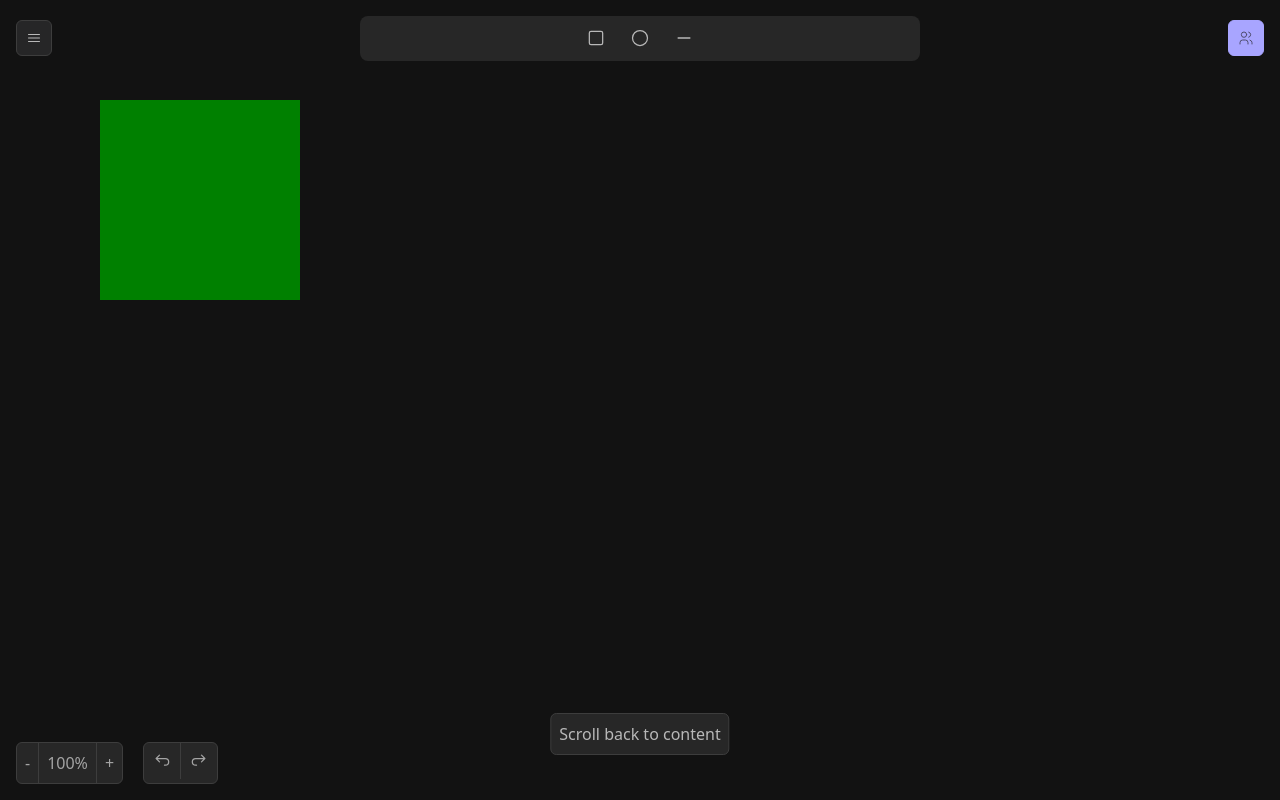
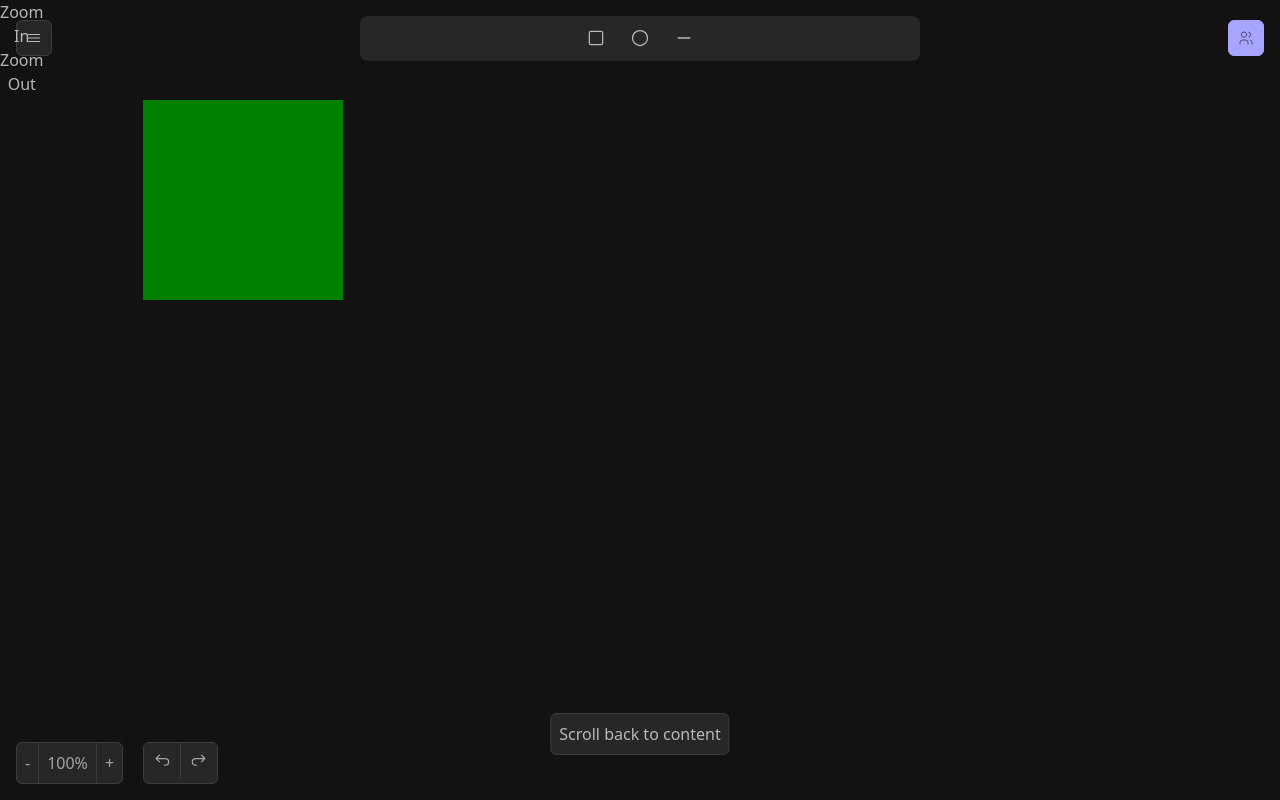
Before and after one commit to Lokeshkhati/loki-draw, a Next.js app: page / in a window 1280 px wide. Built offline with nearby package versions, Linux system fonts and the light colour scheme.

Commit message:
add zoom in - zoom out

```diff
--- a/src/components/Canvas.tsx
+++ b/src/components/Canvas.tsx
@@ -4,6 +4,10 @@ import { useLayoutEffect, useRef, useState } from "react";
 const Canvas = () => {
     const [elements, setElements] = useState([])
     const [isDrawing, setIsDrawing] = useState(false)
+    const [canvasSize, setCanvasSize] = useState({
+        width: window.innerWidth,
+        height: window.innerHeight
+    });
 
     const canvasRef = useRef(null)
     useLayoutEffect(() => {
@@ -18,13 +22,25 @@ const Canvas = () => {
     const handleMouseUp = () => { }
     const handleMouseMove = () => { }
 
+    const handleZoom = (factor: number) => {
+        setCanvasSize((prevSize) => ({
+            width: prevSize.width * factor,
+            height: prevSize.height * factor
+        }))
+    };
+
     return (
-        <canvas ref={canvasRef} id='canvas' width={window.innerWidth} height={window.innerHeight}
-            onMouseDown={handleMouseDown}
-            onMouseUp={handleMouseUp}
-            onMouseMove={handleMouseMove}
-        > Canvas</canvas>
-
+        <>
+            <div className="z-40">
+                <button onClick={() => handleZoom(1.2)}>Zoom In</button>
+                <button onClick={() => handleZoom(0.8)}>Zoom Out</button>
+            </div>
+            <canvas ref={canvasRef} id='canvas' width={canvasSize.width} height={canvasSize.height}
+                onMouseDown={handleMouseDown}
+                onMouseUp={handleMouseUp}
+                onMouseMove={handleMouseMove}
+            > Canvas</canvas>
+        </>
     )
 }
 
--- a/src/components/ZoomInOut.tsx
+++ b/src/components/ZoomInOut.tsx
@@ -1,4 +1,6 @@
+
 const ZoomInOut = () => {
+
     return (
         <div className="bg-[#272727] border border-[#3d3d3d] rounded-md">
             <button className="border-r border-[#3d3d3d] p-2 ">-</button>
```
